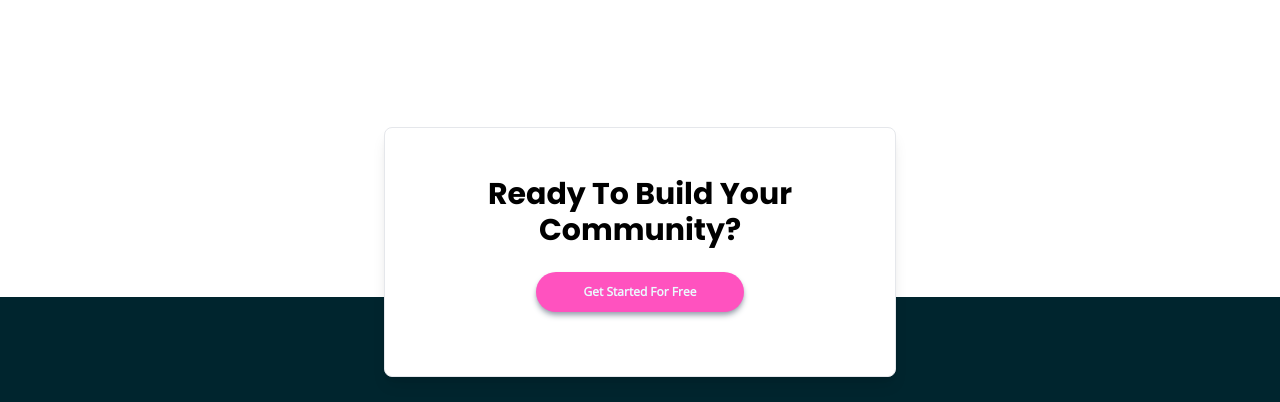
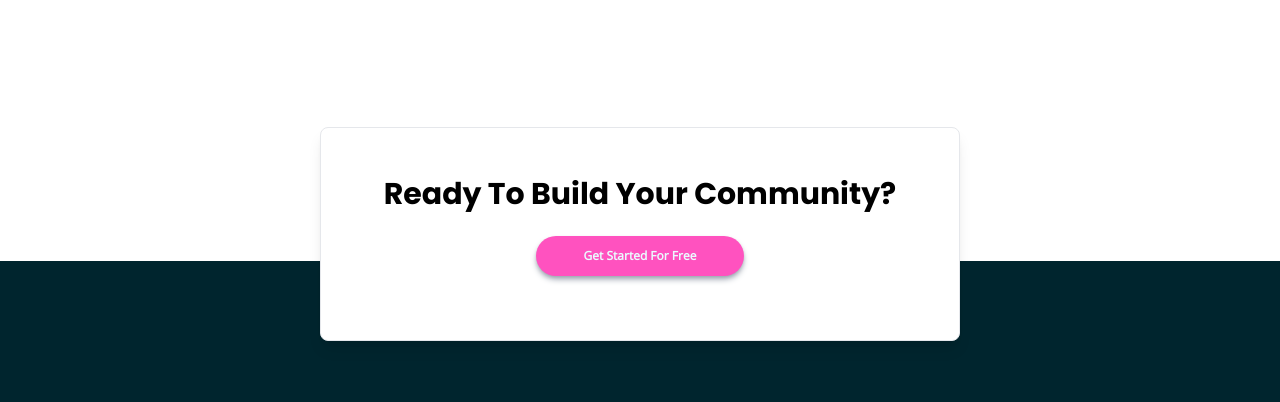
Before and after one commit to gusanchefullstack/prj-15-huddle-landing-page-with-alternating-feature-blocks, a website built with Vite: page index.html in a window 1280 px wide. Shown: the part 2160-2562 px from the top of the page. Built offline with nearby package versions, Linux system fonts and the light colour scheme.

Commit message:
🐛  Fix last card width for large screens

```diff
--- a/index.html
+++ b/index.html
@@ -105,7 +105,7 @@
           </div>
         </article>
         <article
-          class="shadow-lg border rounded-lg mx-4 lg:mx-96 relative -bottom-32 bg-white"
+          class="shadow-lg border rounded-lg mx-4 lg:mx-80 relative -bottom-32 bg-white"
         >
           <div class="text-center py-8 lg:py-12">
             <h2 class="font-poppins text-lg font-bold mb-6 lg:text-3xl">
```
